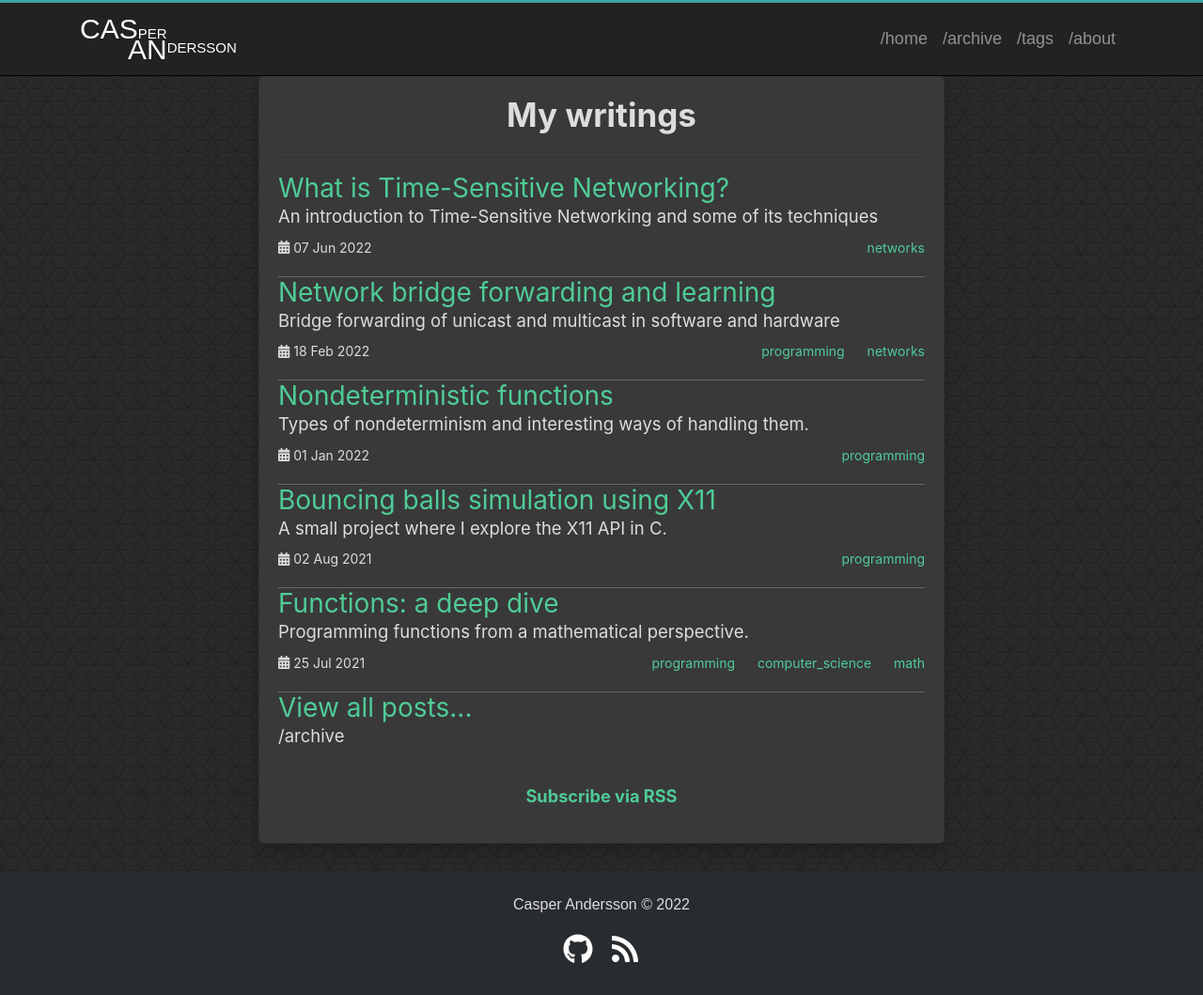
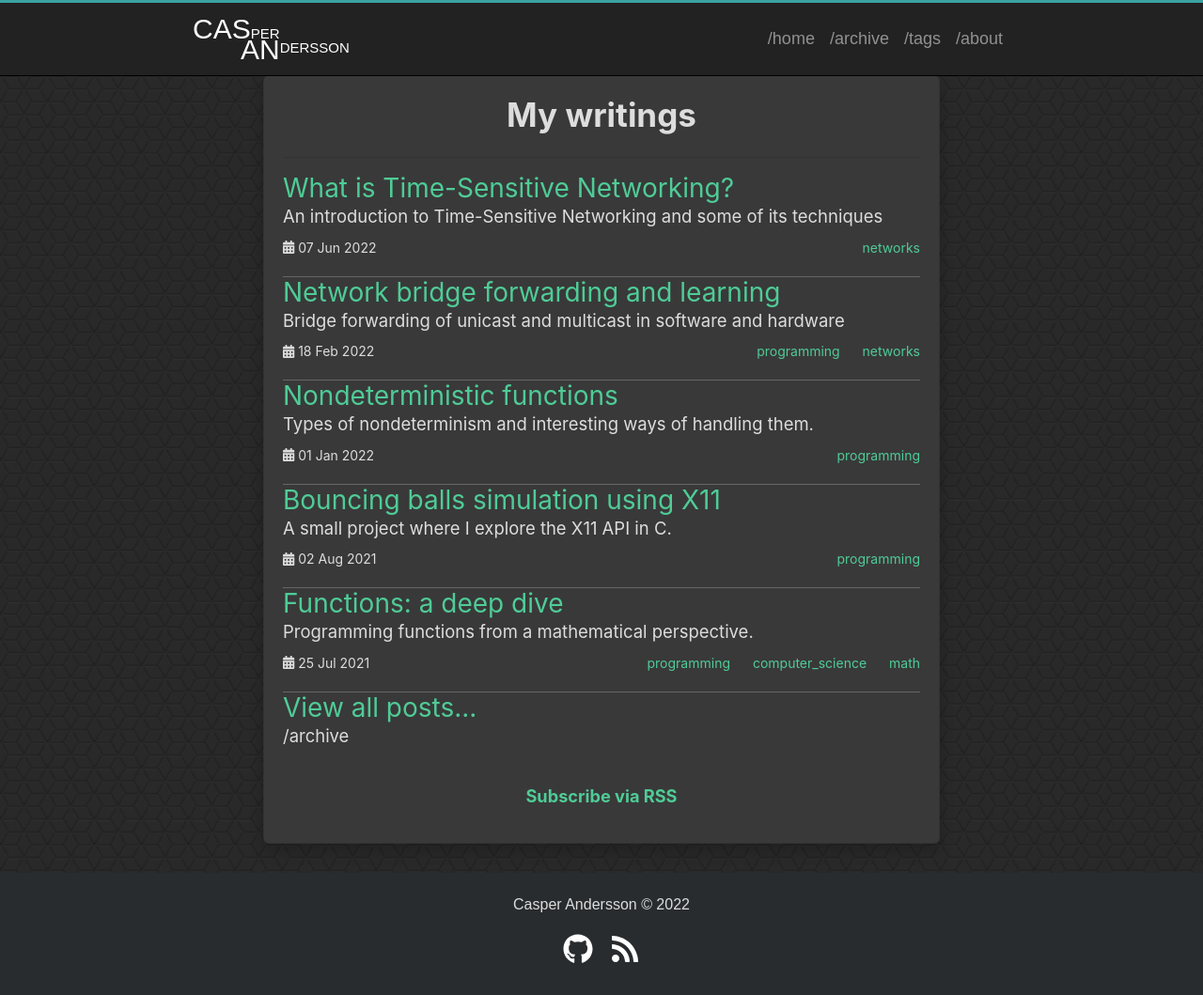
Before and after one commit to cappe987/cappe987.github.io, a Jekyll site: the page built from index.html, in a window 1280 px wide and 1059 px high. Shown: the whole window at 94% size. Built offline with Jekyll 4.4.1, drawn with Linux system fonts in a browser that asks for light colours.

Commit message:
Styling: Adjusted responsive sizes to make header fit new width

```diff
--- a/_layouts/mathpost.html
+++ b/_layouts/mathpost.html
@@ -3,7 +3,7 @@
       <div class="content">
         <div class="container container-center">
           <div class="row">
-            <div class="col-md-8 offset-md-2">
+            <div class="col-md-10 offset-md-1">
               <div class="article">
                 <div class="card">
                   <h1><a href="{{ page.url | relative_url }}">{{ page.title }}</a></h1>
--- a/_layouts/page.html
+++ b/_layouts/page.html
@@ -5,7 +5,7 @@
         <div class="container container-center">
           <div class="row">
 		  <!--            <div class="col-md-8 offset-md-1"> -->
-            <div class="col-md-8 offset-md-2">
+            <div class="col-md-10 offset-md-1">
              <div class="card home-content">
                 {{ content }}
               </div>
--- a/_layouts/post.html
+++ b/_layouts/post.html
@@ -3,7 +3,7 @@
       <div class="content">
         <div class="container container-center">
           <div class="row">
-            <div class="col-md-8 offset-md-2">
+            <div class="col-md-10 offset-md-1">
               <div class="article">
                 <div class="card">
                   <h1><a href="{{ page.url | relative_url }}">{{ page.title }}</a></h1>
--- a/assets/css/theme.scss
+++ b/assets/css/theme.scss
@@ -534,3 +534,24 @@ p br {
   scroll-margin-top: 70px;
   //scroll-margin-top: 5em;
 }
+
+@media (min-width: 576px) {
+  .container {
+    max-width: 500px;
+  }
+}
+@media (min-width: 768px) {
+  .container {
+    max-width: 700px;
+  }
+}
+@media (min-width: 992px){
+  .container {
+    max-width: 700px;
+  }
+}
+@media (min-width: 1200px) {
+  .container {
+    max-width: 900px;
+  }
+}
```
Also changed, not shown: _posts/2022-06-26-time-aware-shaper.md (renamed from _posts/2022-05-14-time-aware-shaper.md, +1 -1 lines).
